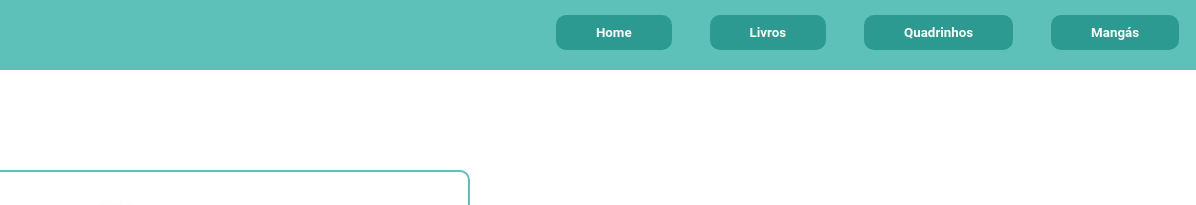
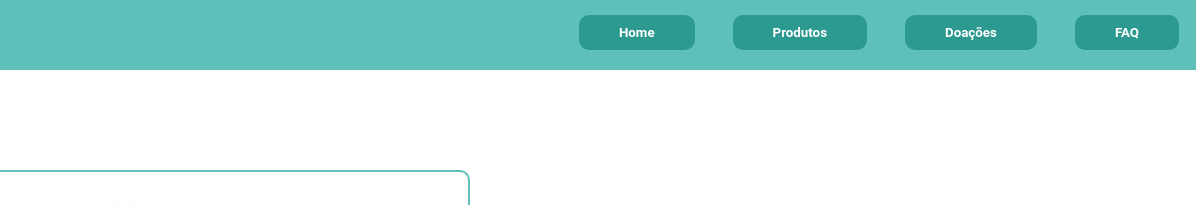
Before and after one commit to viniciusB666/Me.Desapego, a plain HTML site: page site-me-desapego/star-wars.html in a window 1280 px wide. Shown: the top 205 px of the page, 84-1280 px from the left. Drawn offline with Linux system fonts and the light colour scheme.

Commit message:
Update star-wars.html
Cabeçalho

```diff
--- a/site-me-desapego/star-wars.html
+++ b/site-me-desapego/star-wars.html
@@ -15,9 +15,9 @@
             <nav>
                 <ul class="menu">
                     <li class="menu-items"><a href="index.html" class="botao menu-botao"><button>Home</button></a></li>
-                    <li class="menu-items"><a href="#" class="botao menu-botao"><button>Livros</button></a></li>
-                    <li class="menu-items"><a href="#" class="botao menu-botao"><button>Quadrinhos</button></a></li>
-                    <li class="menu-items"><a href="#" class="botao menu-botao"><button>Mangás</button></a></li>
+                    <li class="menu-items"><a href="produtos.html" class="botao menu-botao"><button>Produtos</button></a></li>
+                    <li class="menu-items"><a href="doacoes.html" class="botao menu-botao"><button>Doações</button></a></li>
+                    <li class="menu-items"><a href="faq.html" class="botao menu-botao"><button>FAQ</button></a></li>
                 </ul>
             </nav>
         </div>
```
